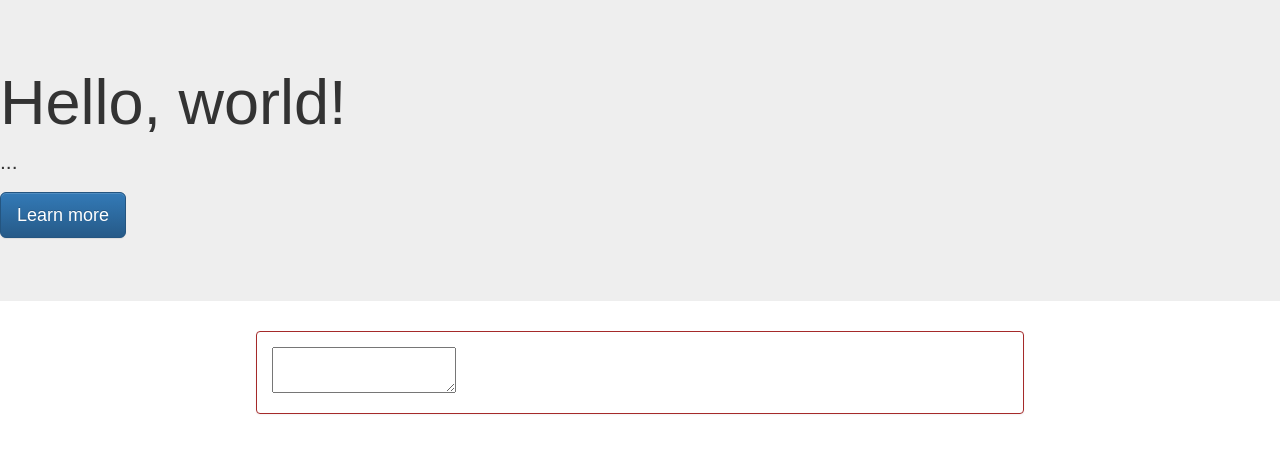
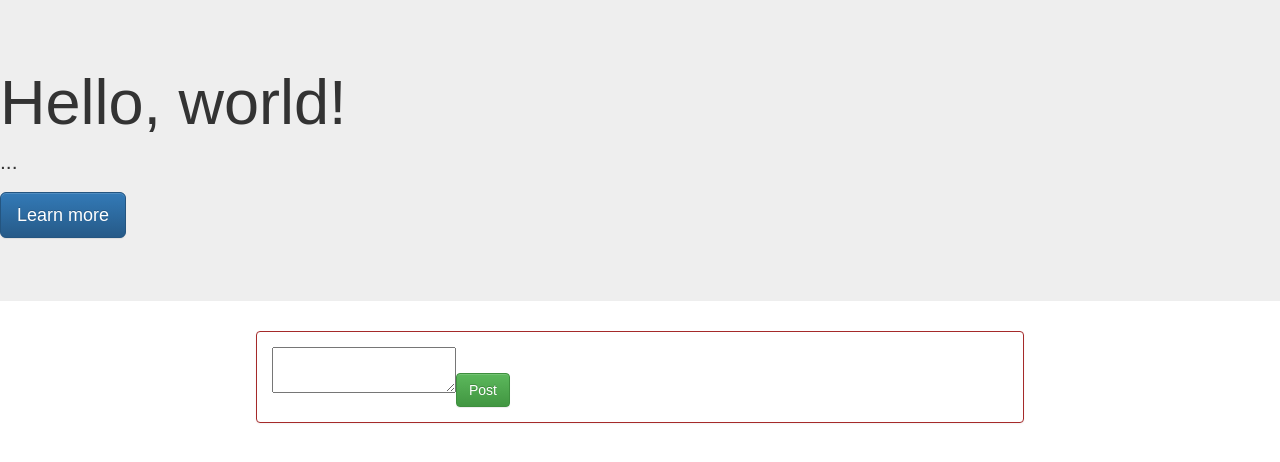
Before and after one commit to maddasahatter7/Hesh, a React (Create React App) app in the folder hesh/: page / in a window 1280 px wide. Shown: the top 462 px of the page. Built offline with nearby package versions, Linux system fonts and the light colour scheme.

Commit message:
post button and text area in panel 1

```diff
--- a/hesh/src/App.js
+++ b/hesh/src/App.js
@@ -14,6 +14,7 @@ class App extends Component {
         <div className="panel panel-default post-editor">
           <div className="panel-body">
             <textarea />
+            <button className="btn btn-success">Post</button>
           </div>
         </div>
       </div>
```
